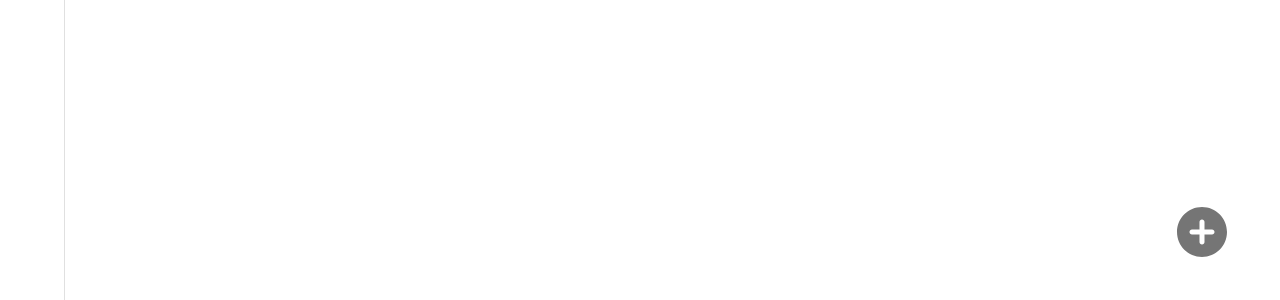
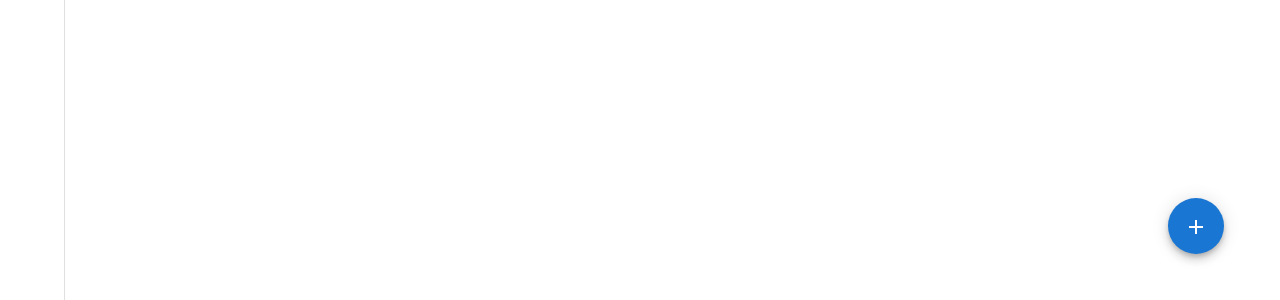
Before and after one commit to Tejasvibihari/Bihari-Traders-Bussiness-Management, a React (Vite) app in the folder client/: page /inventory in a window 1280 px wide. Shown: the part 490-790 px from the top of the page. Built offline with nearby package versions, Linux system fonts and the light colour scheme.

Commit message:
Add Brand Form And Add Product Form Created

```diff
--- a/client/src/components/AddInventory.jsx
+++ b/client/src/components/AddInventory.jsx
@@ -1,6 +1,3 @@
-import IconButton from '@mui/material/IconButton';
-import Tooltip from '@mui/material/Tooltip';
-import AddCircleRoundedIcon from '@mui/icons-material/AddCircleRounded';
 import { useEffect, useState } from 'react';
 import Button from '@mui/material/Button';
 import TextField from '@mui/material/TextField';
@@ -14,10 +11,33 @@ import MenuItem from '@mui/material/MenuItem';
 import Select from '@mui/material/Select';
 import InputLabel from '@mui/material/InputLabel';
 import Box from '@mui/material/Box';
-
+import Backdrop from '@mui/material/Backdrop';
+import SpeedDial from '@mui/material/SpeedDial';
+import SpeedDialIcon from '@mui/material/SpeedDialIcon';
+import SpeedDialAction from '@mui/material/SpeedDialAction';
+import PlaylistAddCircleIcon from '@mui/icons-material/PlaylistAddCircle';
+import DomainAddIcon from '@mui/icons-material/DomainAdd';
 export default function AddInventory() {
-
-    const [open, setOpen] = useState(false);
+    // Speed Dial  Open Close
+    const [speedDialopen, setSpeedDialOpen] = useState(false);
+    const handleSpeedDialOpen = () => setSpeedDialOpen(true);
+    const handleSpeedDialClose = () => setSpeedDialOpen(false);
+    // Inventory Form Open Close
+    const [Inventoryopen, setInventoryOpen] = useState(false);
+    const handleInventoryOpen = () => {
+        setInventoryOpen(true);
+    };
+    const handleInventoryClose = () => {
+        setInventoryOpen(false);
+    };
+    // Brand Form Open Close
+    const [Brandopen, setBrandOpen] = useState(false);
+    const handleBrandOpen = () => {
+        setBrandOpen(true);
+    };
+    const handleBrandClose = () => {
+        setBrandOpen(false);
+    };
     const [productName, setProductName] = useState("");
     const [hsnCode, setHsnCode] = useState("");
     const [category, setCategory] = useState("");
@@ -31,26 +51,38 @@ export default function AddInventory() {
     const handleChange = (event) => {
         setCategory(event.target.value);
     }
-    const handleClickOpen = () => {
-        setOpen(true);
-    };
-
-    const handleClose = () => {
-        setOpen(false);
-    };
     useEffect(() => {
         console.log(category)
     }, [category])
     return (
         <div>
-            <Tooltip title="Add Product">
-                <IconButton onClick={handleClickOpen}>
-                    <AddCircleRoundedIcon sx={{ fontSize: 60 }} />
-                </IconButton>
-            </Tooltip>
+            <Box sx={{ height: 330, transform: 'translateZ(0px)', flexGrow: 1 }}>
+                <Backdrop open={open} />
+                <SpeedDial
+                    ariaLabel="SpeedDial tooltip example"
+                    sx={{ position: 'absolute', bottom: 16, right: 16 }}
+                    icon={<SpeedDialIcon />}
+                    onClose={handleSpeedDialClose}
+                    onOpen={handleSpeedDialOpen}
+                    open={speedDialopen}
+                >
+                    <SpeedDialAction
+                        icon={<DomainAddIcon />}
+                        tooltipTitle="Add Brand"
+                        tooltipOpen
+                        onClick={handleBrandOpen}
+                    />
+                    <SpeedDialAction
+                        icon={<PlaylistAddCircleIcon />}
+                        tooltipTitle="Add Product"
+                        tooltipOpen
+                        onClick={handleInventoryOpen}
+                    />
+                </SpeedDial>
+            </Box>
             <Dialog
-                open={open}
-                onClose={handleClose}
+                open={Inventoryopen}
+                onClose={handleInventoryClose}
                 PaperProps={{
                     component: 'form',
                     onSubmit: (event) => {
@@ -59,7 +91,7 @@ export default function AddInventory() {
                         const formJson = Object.fromEntries(formData.entries());
                         const email = formJson.email;
                         console.log(email);
-                        handleClose();
+                        handleInventoryClose();
                     },
                 }}
             >
@@ -180,8 +212,59 @@ export default function AddInventory() {
                     </Box>
                 </DialogContent>
                 <DialogActions>
-                    <Button onClick={handleClose}>Cancel</Button>
+                    <Button onClick={handleInventoryClose}>Cancel</Button>
                     <Button type="submit">Subscribe</Button>
+                </DialogActions>
+            </Dialog>
+            {/* Inventory Add Form Ended */}
+            {/* Brand Add Form  */}
+            <Dialog
+                open={Brandopen}
+                onClose={handleBrandClose}
+                PaperProps={{
+                    // component: 'form',
+                    // onSubmit: (event) => {
+                    // event.preventDefault();
+                    // const formData = new FormData(event.currentTarget);
+                    // const formJson = Object.fromEntries(formData.entries());
+                    // const email = formJson.email;
+                    // console.log(email);
+                    // handleBrandClose();
+                    // },
+                }}
+            >
+                <DialogTitle>Add Brand To Inventory</DialogTitle>
+                <DialogContent>
+                    <DialogContentText>
+                        To subscribe to this website, please enter your email address here. We
+                        will send updates occasionally.
+                    </DialogContentText>
+                    <Box component="form" noValidate sx={{ mt: 3 }}>
+                        <Grid container spacing={2}>
+                            <Grid item xs={12} sm={12}>
+                                <TextField
+                                    autoComplete="Brand Name"
+                                    name="brandName"
+                                    required
+                                    fullWidth
+                                    id="brandName"
+                                    label="Brand Name"
+                                    autoFocus
+                                />
+                            </Grid>
+                        </Grid>
+                        <Button
+                            type="submit"
+                            fullWidth
+                            variant="contained"
+                            sx={{ mt: 3, mb: 2 }}
+                        >
+                            Add Brand
+                        </Button>
+                    </Box>
+                </DialogContent>
+                <DialogActions>
+                    <Button onClick={handleBrandClose}>Cancel</Button>
                 </DialogActions>
             </Dialog>
         </div >
```
